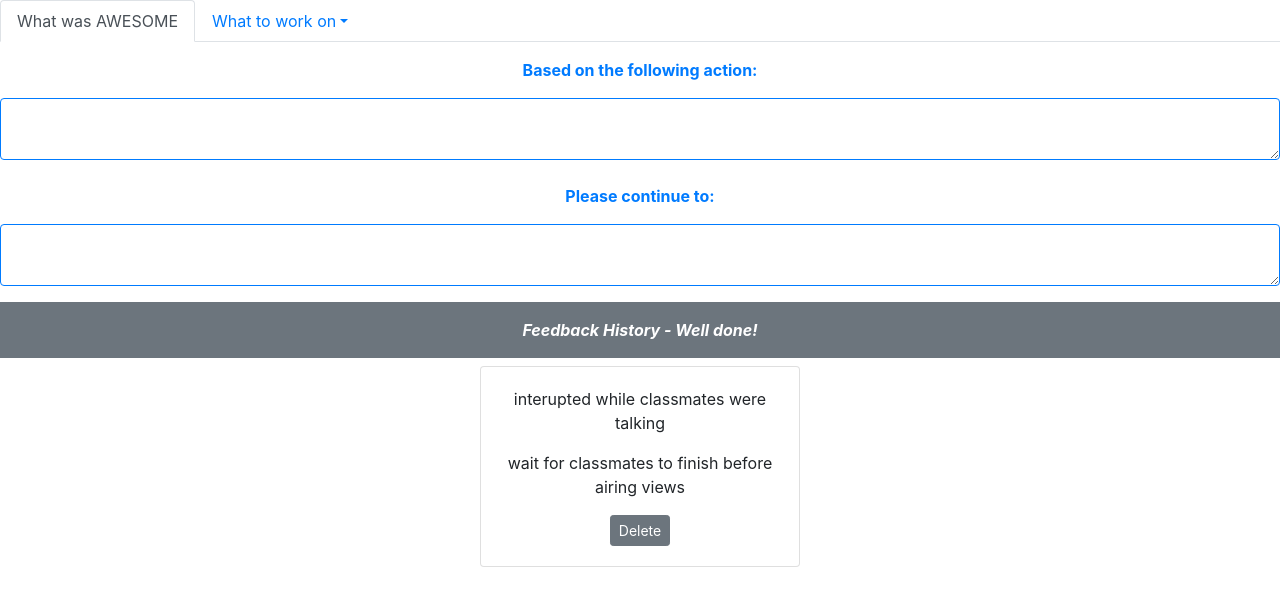
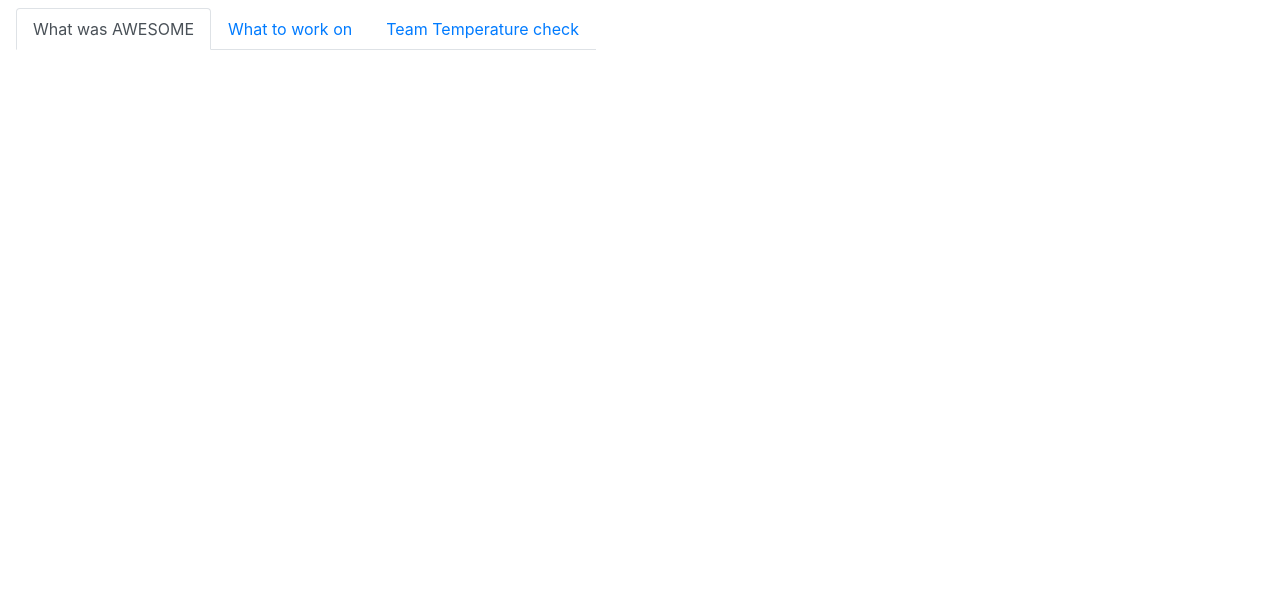
Before and after one commit to justintangjx/Team-Training_Check-in, a React (Create React App) app in the folder feedback-crm/: page / in a window 1280 px wide. Shown: the top 606 px of the page. Built offline with nearby package versions, Linux system fonts and the light colour scheme.

Commit message:
fixed submit button and added duplication

```diff
--- a/feedback-crm/package.json
+++ b/feedback-crm/package.json
@@ -9,6 +9,7 @@
     "react": "^16.2.0",
     "react-dom": "^16.2.0",
     "react-router": "^4.2.0",
+    "react-router-dom": "^4.2.2",
     "react-scripts": "1.1.1",
     "rmwc": "^1.4.1"
   },
--- a/feedback-crm/src/App.js
+++ b/feedback-crm/src/App.js
@@ -1,27 +1,25 @@
-import React, { Component } from 'react';
-import './App.css';
-
-
-import FeedbackBox from './Components/feedbackBox/feedbackBox';
-
+import React, { Component } from "react";
+import "./App.css";
+import FeedbackBox from "./Components/feedbackBox/feedbackBox";
+import { BrowserRouter, Route } from "react-router-dom";
+import Navtabs from './Components/navtabs';
 
 class App extends Component {
   render() {
     return (
-      <div className="App">
-      <ul className="nav nav-tabs">
-      <li className="nav-item">
-        <a href="/" className="nav-link active">What was AWESOME</a>
-        </li>
-        <li className="nav-item">
-        <a href="/" className="nav-link dropdown-toggle" data-toggle="dropdown">What to work on</a>
-        </li>
-        </ul>
-        <p />
-        <FeedbackBox />
+      <BrowserRouter>
+      <div>
 
-      </div>
-    )
+        <div className="top-layout">
+          <Navtabs />
+          <Route exact path="/awesome" component={FeedbackBox} />
+          <Route exact path="/toimprove" component ={FeedbackBox} />
+          <br />
+        </div>
+
+        </div>
+      </BrowserRouter>
+    );
   }
 }
 
--- a/feedback-crm/src/Components/feedbackForm/feedbackForm.js
+++ b/feedback-crm/src/Components/feedbackForm/feedbackForm.js
@@ -32,7 +32,7 @@ class FeedbackForm extends Component {
 
   render() {
     const { actionValue, improvementValue } = this.state;
-    const checkForNull = actionValue === "" && improvementValue === "";
+    const checkForNull = actionValue === "" || improvementValue === "";
     return (
       <form className="feedback-form" onSubmit={this.handleSubmit.bind(this)}>
         <p className="text-primary">
--- /dev/null
+++ b/feedback-crm/src/Components/navtabs.js
@@ -0,0 +1,30 @@
+import React, { Component } from "react";
+import { Link } from "react-router-dom";
+
+class Navtabs extends Component {
+  render() {
+    return (
+      <div className="navbar">
+        <ul className="nav nav-tabs">
+          <li className="nav-item">
+            <Link to="/awesome" className="nav-link active">
+              What was AWESOME
+            </Link>
+          </li>
+          <li className="nav-item">
+            <Link to="/toimprove" className="nav-link">
+              What to work on
+            </Link>
+          </li>
+          <li className="nav-item">
+            <Link to="/manager" className="nav-link">
+              Team Temperature check
+            </Link>
+          </li>
+        </ul>
+      </div>
+    );
+  }
+}
+
+export default Navtabs;
```
Also changed, not shown: 1 other file (tests, documents, lock files or other folders).
